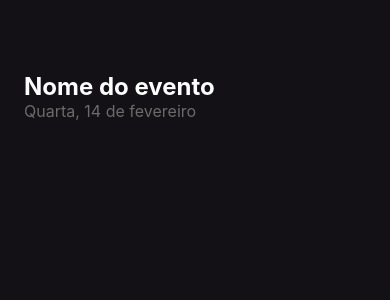
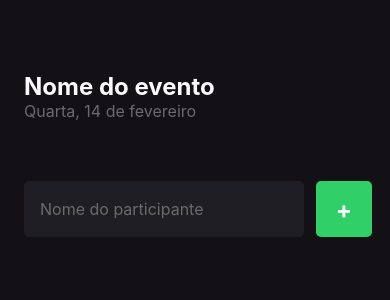
Before and after one commit to samuel-cabral/imhere, a React Native app: screen / in a window 390 px wide. Shown: the top 300 px of the page. Built offline with nearby package versions, Linux system fonts and the light colour scheme.

Commit message:
feat: create form

```diff
--- a/src/screens/Home/index.tsx
+++ b/src/screens/Home/index.tsx
@@ -1,13 +1,29 @@
 import { StatusBar } from 'expo-status-bar';
-import { Text, View } from 'react-native';
+import React from 'react';
+import { Text, TextInput, TouchableOpacity, View } from 'react-native';
 import { styles } from './styles';
 
 export function Home() {
+  function handleParticipantAdd() {
+    console.log('Você adicionou um participante!');
+  }
+
   return (
     <View style={styles.container}>
       <Text style={styles.eventName}>Nome do evento</Text>
       <Text style={styles.eventDate}>Quarta, 14 de fevereiro</Text>
 
+      <View style={styles.form}>
+        <TextInput style={styles.input}
+          placeholder="Nome do participante"
+          placeholderTextColor="#6B6B6B"
+        />
+
+        <TouchableOpacity style={styles.button} onPress={handleParticipantAdd}>
+          <Text style={styles.buttonText}>+</Text>
+        </TouchableOpacity>
+      </View>
+
       <StatusBar style="auto" />
     </View>
   );
--- a/src/screens/Home/styles.ts
+++ b/src/screens/Home/styles.ts
@@ -16,4 +16,36 @@ export const styles = StyleSheet.create({
     color: '#6B6B6B',
     fontSize: 16,
   },
+  input: {
+    flex: 1,
+    backgroundColor: '#1F1E25',
+    borderRadius: 5,
+    color: '#FDFCFE',
+    height: 56,
+    marginTop: 24,
+    padding: 16,
+    fontSize: 16,
+    marginRight: 12,
+  },
+  buttonText: {
+    color: '#FDFCFE',
+    fontSize: 24,
+    fontWeight: 'bold',
+  },
+  button: {
+    backgroundColor: '#31CF67',
+    borderRadius: 5,
+    height: 56,
+    width: 56,
+    alignItems: 'center',
+    justifyContent: 'center',
+    marginTop: 24,
+  },
+  form: {
+    marginTop: 36,
+    marginBottom: 42,
+    width: '100%',
+    flexDirection: 'row',
+    alignItems: 'center',
+  }
 });
```
Also changed, not shown: package.json (+4 -3 lines), 1 other file (tests, documents, lock files or other folders).
